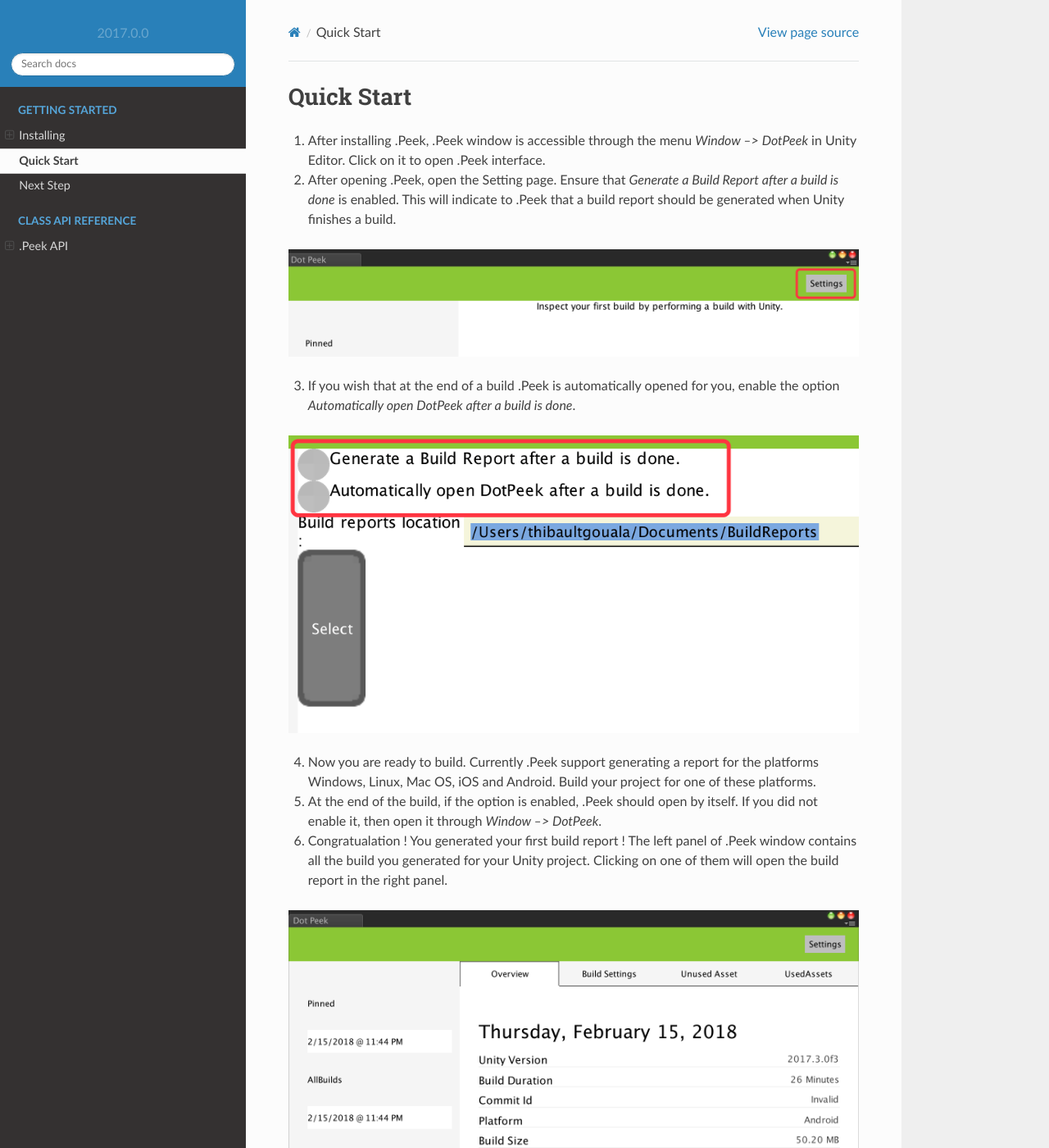
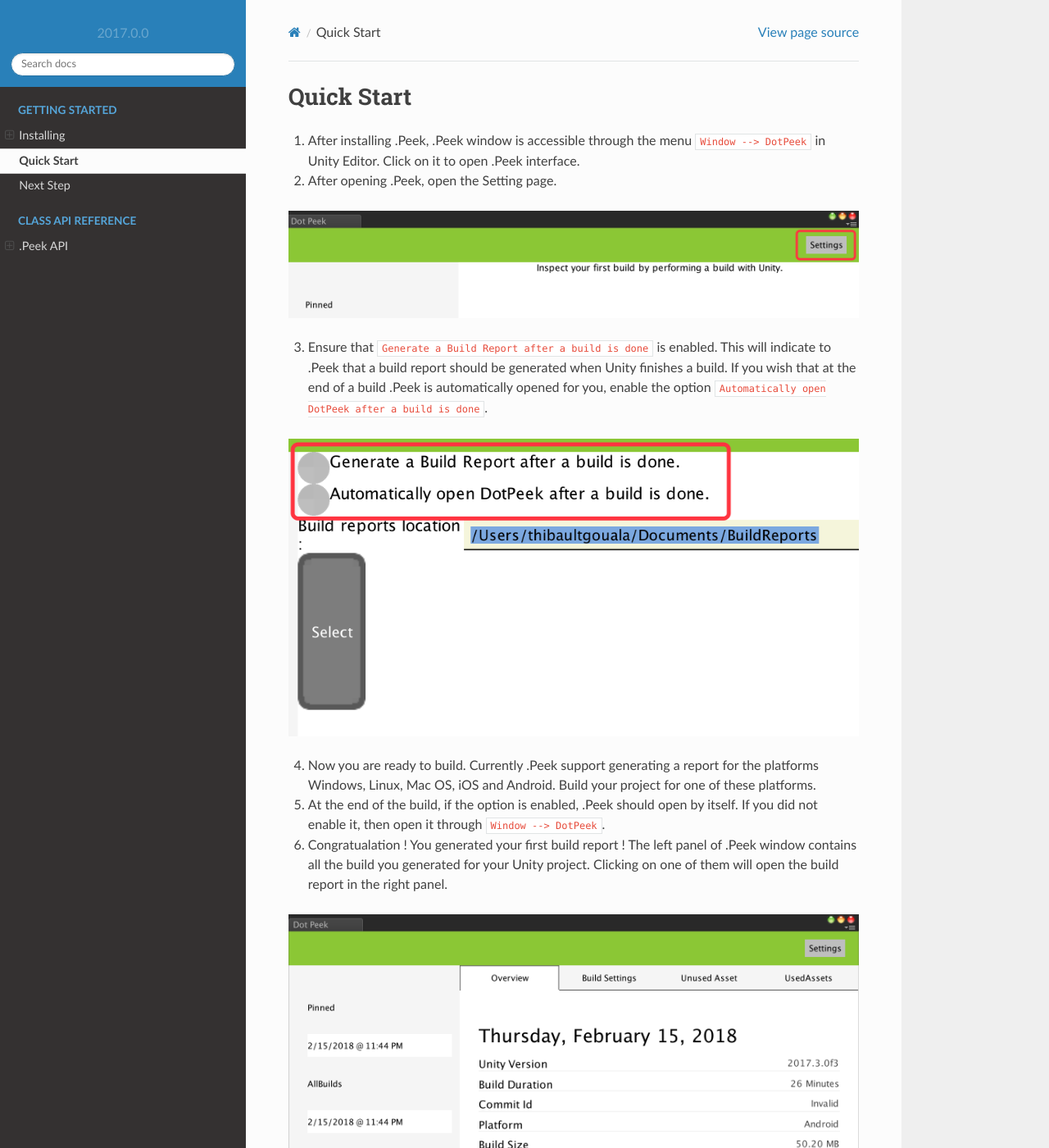
Before and after one commit to WellFiredDevelopment/dotPeekDocumentation, a Sphinx documentation site: the page built from sphinx/source/GettingStarted/Quickstart.rst, in a window 1280 px wide and 1400 px high. Shown: the whole window at 82% size. Built offline with Sphinx 7.4.7 and the Read the Docs theme 2.0.0, drawn with Linux system fonts in a browser that asks for light colours; pages that are not in the unit, such as notebooks, are missing from menus.

```diff
--- a/sphinx/source/GettingStarted/Quickstart.rst
+++ b/sphinx/source/GettingStarted/Quickstart.rst
@@ -1,19 +1,19 @@
 Quick Start
 ===========
 
-1. After installing .Peek, .Peek window is accessible through the menu `Window --> DotPeek` in Unity Editor. Click on it to open .Peek interface.
+1. After installing .Peek, .Peek window is accessible through the menu ``Window --> DotPeek`` in Unity Editor. Click on it to open .Peek interface.
 
-2. After opening .Peek, open the Setting page. Ensure that `Generate a Build Report after a build is done` is enabled. This will indicate to .Peek that a build report should be generated when Unity finishes a build.
+2. After opening .Peek, open the Setting page.
 
 .. image:: Images/GettingStarted/Settings.png
 
-3. If you wish that at the end of a build .Peek is automatically opened for you, enable the option `Automatically open DotPeek after a build is done`.
+3. Ensure that ``Generate a Build Report after a build is done`` is enabled. This will indicate to .Peek that a build report should be generated when Unity finishes a build. If you wish that at the end of a build .Peek is automatically opened for you, enable the option ``Automatically open DotPeek after a build is done``.
 
 .. image:: Images/GettingStarted/RightSettings.png
 
 4. Now you are ready to build. Currently .Peek support generating a report for the platforms Windows, Linux, Mac OS, iOS and Android. Build your project for one of these platforms.
 
-5. At the end of the build, if the option is enabled, .Peek should open by itself. If you did not enable it, then open it through `Window --> DotPeek`.
+5. At the end of the build, if the option is enabled, .Peek should open by itself. If you did not enable it, then open it through ``Window --> DotPeek``.
 
 6. Congratualation ! You generated your first build report ! The left panel of .Peek window contains all the build you generated for your Unity project. Clicking on one of them will open the build report in the right panel.
 
```
